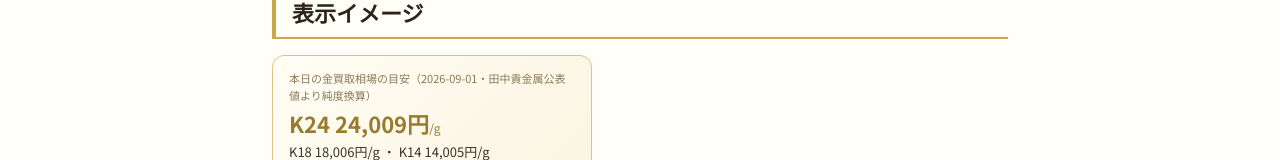
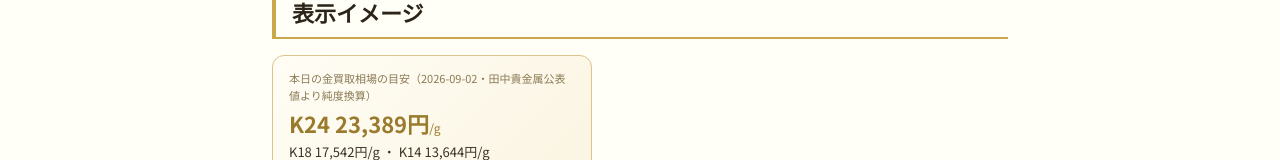
Before and after one commit to webmaster0818/kin-kaitori-biyori, a Next.js app: page /widget in a window 1280 px wide. Shown: the part 336-496 px from the top of the page. Built offline with nearby package versions, Linux system fonts and the light colour scheme; a web font is replaced by a local one.

Commit message:
Daily gold price data: 2026-09-02

```diff
--- a/data/gold-price-history/2026-09.json
+++ b/data/gold-price-history/2026-09.json
@@ -9,5 +9,16 @@
     "k18": 18006,
     "k14": 14005,
     "k10": 10004
+  },
+  {
+    "date": "2026-09-02",
+    "au_buyback": 24364,
+    "pt_buyback": 9606,
+    "ag_buyback": 361.02,
+    "k24": 23389,
+    "k22": 21440,
+    "k18": 17542,
+    "k14": 13644,
+    "k10": 9746
   }
 ]
--- a/data/gold-price-trend.json
+++ b/data/gold-price-trend.json
@@ -1,15 +1,4 @@
 [
-  {
-    "date": "2026-07-04",
-    "au_buyback": 23565,
-    "pt_buyback": 9258,
-    "ag_buyback": 343.64,
-    "k24": 22622,
-    "k22": 20737,
-    "k18": 16967,
-    "k14": 13196,
-    "k10": 9426
-  },
   {
     "date": "2026-07-05",
     "au_buyback": 23565,
@@ -658,5 +647,16 @@
     "k18": 18006,
     "k14": 14005,
     "k10": 10004
+  },
+  {
+    "date": "2026-09-02",
+    "au_buyback": 24364,
+    "pt_buyback": 9606,
+    "ag_buyback": 361.02,
+    "k24": 23389,
+    "k22": 21440,
+    "k18": 17542,
+    "k14": 13644,
+    "k10": 9746
   }
 ]
--- a/data/gold-spot-prices.json
+++ b/data/gold-spot-prices.json
@@ -1,24 +1,24 @@
 {
-  "date": "2026-09-01",
+  "date": "2026-09-02",
   "source": "https://gold.tanaka.co.jp/commodity/souba/",
   "source_label": "田中貴金属",
-  "fetched_at": "2026-09-01T11:05:02.415912",
+  "fetched_at": "2026-09-02T11:05:04.109307",
   "tanaka_official": {
-    "au_buyback_per_g": 25009,
-    "au_retail_per_g": 25366,
-    "pt_buyback_per_g": 9970,
-    "pt_retail_per_g": 10392,
-    "ag_buyback_per_g": 373.23,
-    "ag_retail_per_g": 390.28
+    "au_buyback_per_g": 24364,
+    "au_retail_per_g": 24721,
+    "pt_buyback_per_g": 9606,
+    "pt_retail_per_g": 10028,
+    "ag_buyback_per_g": 361.02,
+    "ag_retail_per_g": 378.07
   },
   "purity_buyback_estimate_per_g": {
-    "k24": 24009,
-    "k22": 22008,
-    "k18": 18006,
-    "k14": 14005,
-    "k10": 10004,
-    "k18wg": 18006,
-    "k18pg": 18006
+    "k24": 23389,
+    "k22": 21440,
+    "k18": 17542,
+    "k14": 13644,
+    "k10": 9746,
+    "k18wg": 17542,
+    "k18pg": 17542
   },
   "note": "純度別価格は田中貴金属公開のK24店頭買取価格から純度比×業者買取平均係数0.96で算出した参考値です。実際の業者査定額は各社・状態・付属品により異なります。"
 }
--- a/public/data/gold-price-history.json
+++ b/public/data/gold-price-history.json
@@ -10,9 +10,9 @@
   "unit": "円/g（税込）",
   "period": {
    "start": "2026-05-28",
-   "end": "2026-09-01"
+   "end": "2026-09-02"
   },
-  "records": 87,
+  "records": 88,
   "caveat": "業者の実際の査定額は状態・付属品・各社の手数料により、この目安を下回るのが一般的です。"
  },
  "data": [
@@ -972,6 +972,17 @@
    "k18": 18006,
    "k14": 14005,
    "k10": 10004
+  },
+  {
+   "date": "2026-09-02",
+   "au_buyback": 24364,
+   "pt_buyback": 9606,
+   "ag_buyback": 361.02,
+   "k24": 23389,
+   "k22": 21440,
+   "k18": 17542,
+   "k14": 13644,
+   "k10": 9746
   }
  ]
 }
--- a/public/data/gold-price-index.json
+++ b/public/data/gold-price-index.json
@@ -10,9 +10,9 @@
   "unit": "円/g（税込）",
   "period": {
    "start": "2026-05-28",
-   "end": "2026-09-01"
+   "end": "2026-09-02"
   },
-  "records": 87,
+  "records": 88,
   "caveat": "業者の実際の査定額は状態・付属品・各社の手数料により、この目安を下回るのが一般的です。",
   "base_date": "2026-05-28",
   "note": "起点日の買取単価を100としたときの推移。値動きの比較用。"
@@ -713,6 +713,14 @@
    "k18": 100.14,
    "k14": 100.15,
    "k10": 100.15
+  },
+  {
+   "date": "2026-09-02",
+   "k24": 97.56,
+   "k22": 97.57,
+   "k18": 97.56,
+   "k14": 97.57,
+   "k10": 97.57
   }
  ]
 }
--- a/public/widget.js
+++ b/public/widget.js
@@ -3,9 +3,9 @@
   if (!s) return;
   var box = document.createElement('div');
   box.setAttribute('style', 'box-sizing:border-box;max-width:320px;font-family:-apple-system,"Hiragino Sans","Noto Sans JP",sans-serif;border:1px solid #d9c58a;border-radius:12px;padding:14px 16px;background:linear-gradient(135deg,#fffdf5,#faf3df);color:#3a3326;line-height:1.5;');
-  box.innerHTML = '<div style="font-size:11px;color:#8a7a55;margin-bottom:4px;">本日の金買取相場の目安（2026-09-01・田中貴金属公表値より純度換算）</div>'
-    + '<div style="font-size:22px;font-weight:700;color:#9a7b2d;">K24 24,009円<span style="font-size:12px;font-weight:400;">/g</span></div>'
-    + '<div style="font-size:13px;margin-top:2px;">K18 18,006円/g ・ K14 14,005円/g</div>'
+  box.innerHTML = '<div style="font-size:11px;color:#8a7a55;margin-bottom:4px;">本日の金買取相場の目安（2026-09-02・田中貴金属公表値より純度換算）</div>'
+    + '<div style="font-size:22px;font-weight:700;color:#9a7b2d;">K24 23,389円<span style="font-size:12px;font-weight:400;">/g</span></div>'
+    + '<div style="font-size:13px;margin-top:2px;">K18 17,542円/g ・ K14 13,644円/g</div>'
     + '<div style="font-size:11px;margin-top:8px;"><a href="https://gold-biyori.com/souba-dashboard/" target="_blank" rel="noopener" style="color:#9a7b2d;text-decoration:underline;">金買取日和｜金価格ダッシュボード</a>（毎日自動更新）</div>'
     + '<div style="font-size:10px;color:#9b8e6e;margin-top:4px;">※理論上の目安。実際の買取額は業者・状態により異なります。</div>';
   s.parentNode.insertBefore(box, s);
```
Also changed, not shown: public/data/gold-price-history.csv, 1 other file (tests, documents, lock files or other folders).
